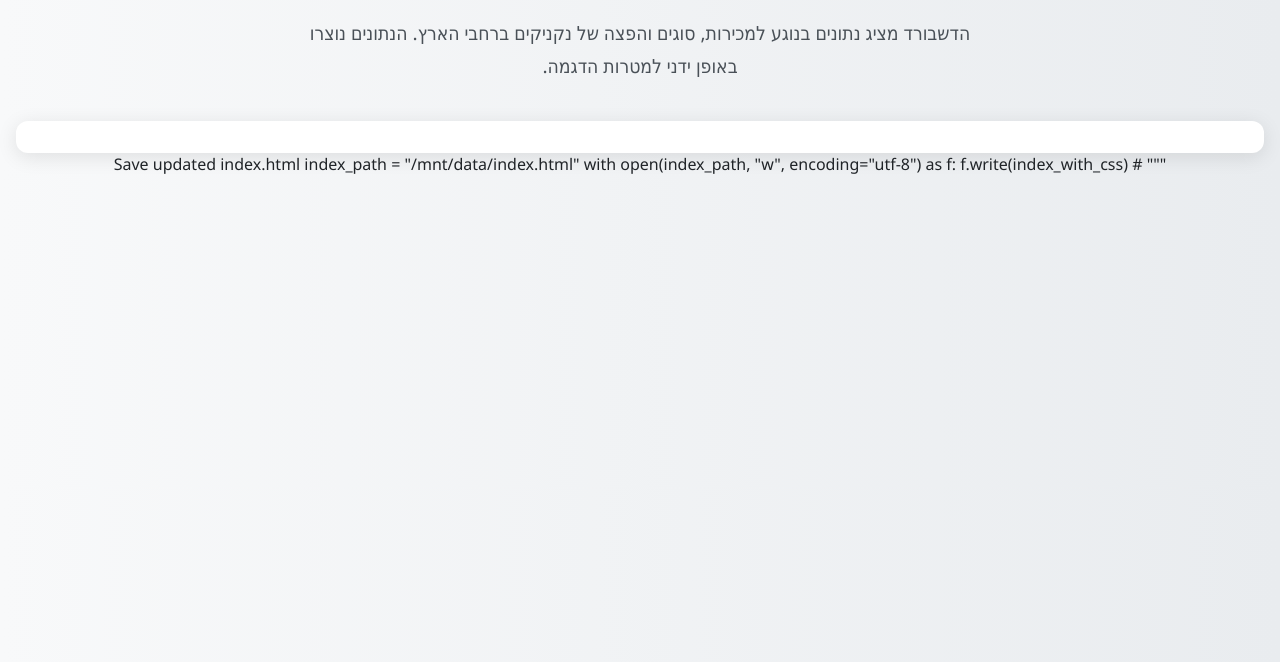
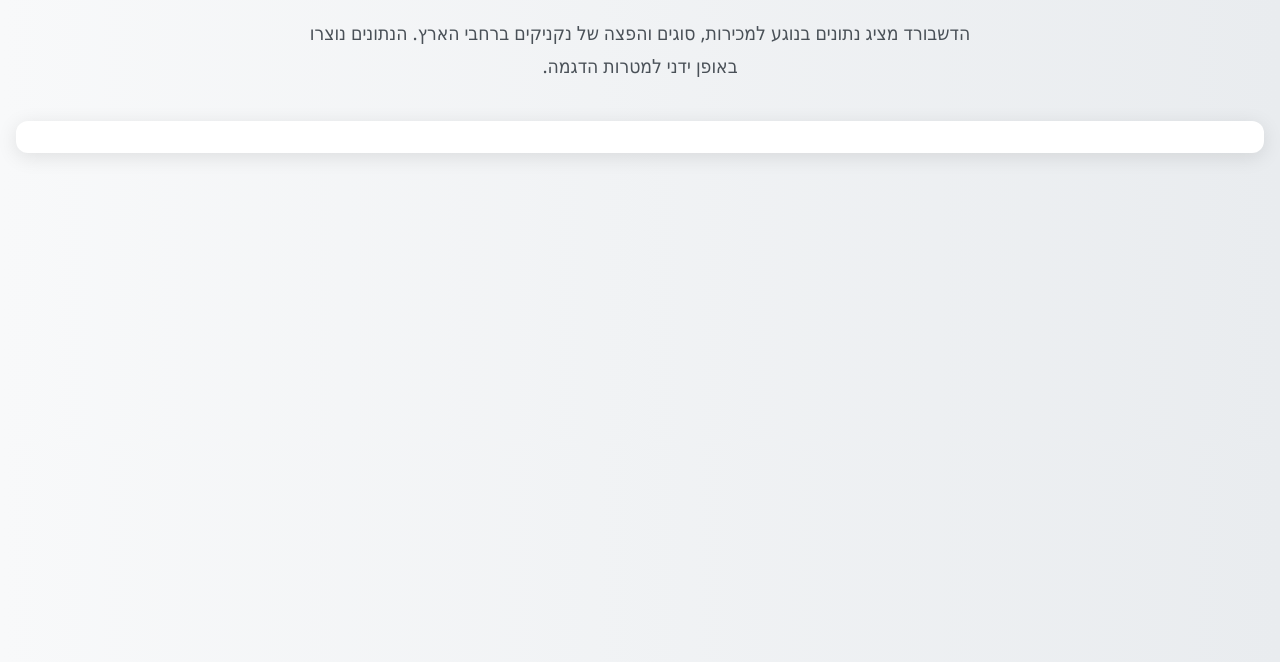
Before and after one commit to DanielB66/visualization-project, a plain HTML site: page index.html in a window 1280 px wide. Shown: the part 138-800 px from the top of the page. Drawn offline with Linux system fonts and the light colour scheme.

Commit message:
Update index.html

```diff
--- a/index.html
+++ b/index.html
@@ -51,9 +51,3 @@
   </script>
 </body>
 </html>
-"""
-
-# Save updated index.html
-index_path = "/mnt/data/index.html"
-with open(index_path, "w", encoding="utf-8") as f:
-    f.write(index_with_css)
```
